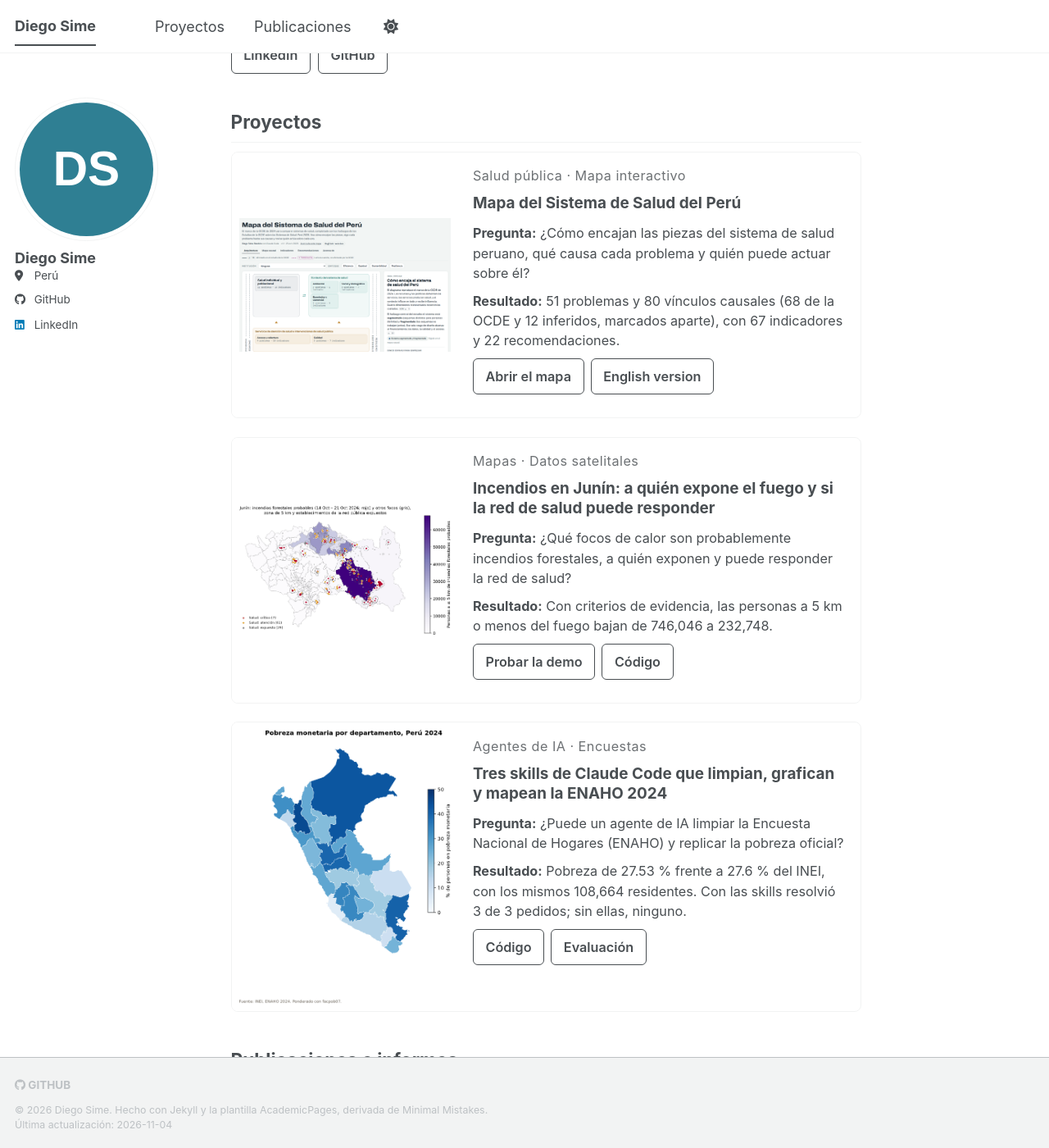
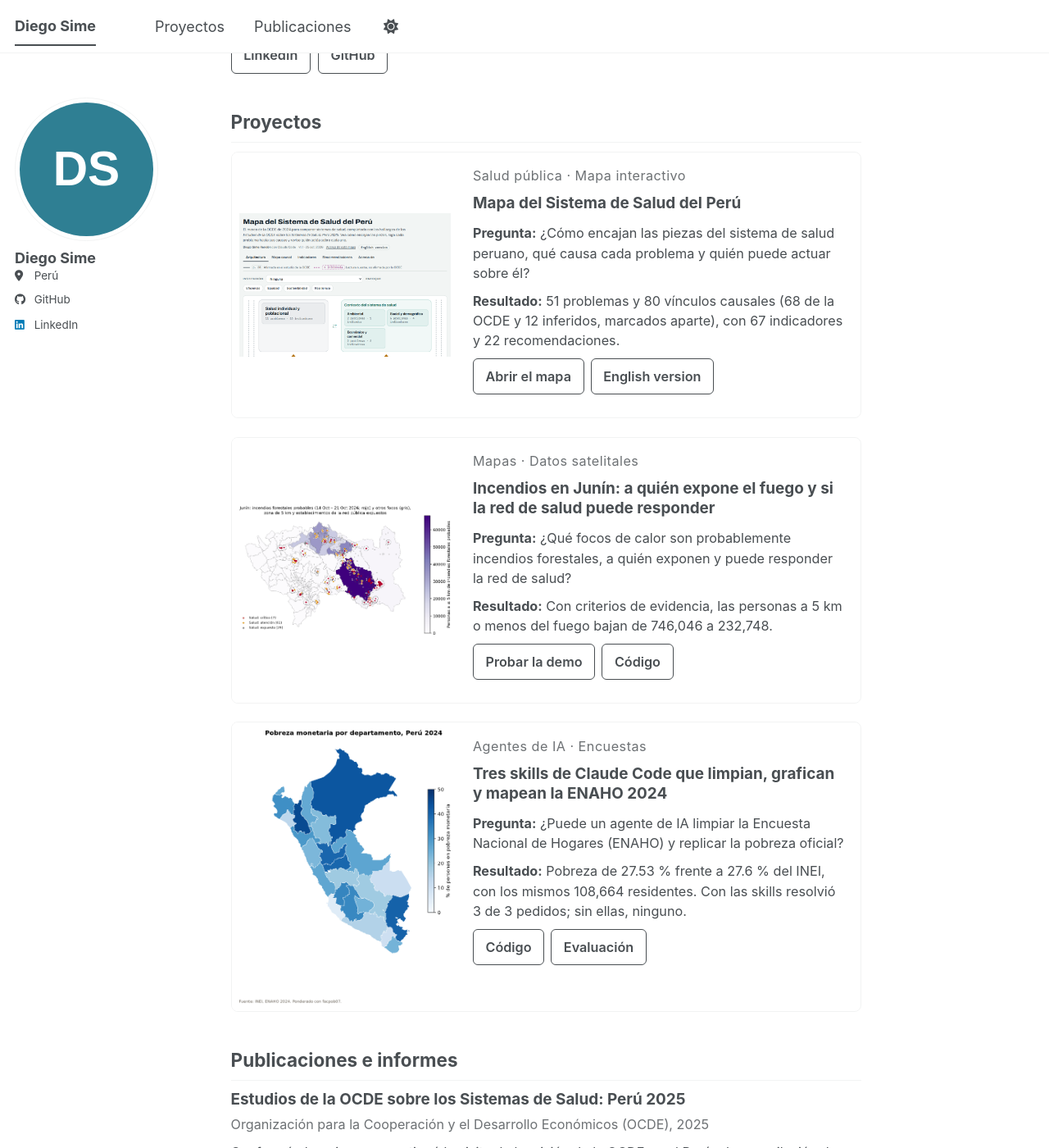
Before and after one commit to diegosimemirror/diegosimemirror.github.io, a Jekyll site: the page built from _pages/about.md, in a window 1280 px wide and 1400 px high, scrolled down 202 px. Shown: the whole window at 82% size. Built offline with Jekyll 4.4.1, drawn with Linux system fonts in a browser that asks for light colours; a script bundle is joined from its source files by our own code; a style sheet for code colours, icons or effects is not loaded.

Commit message:
Corrige detalles vistos en la revisión
- Quita la fecha en inglés de las páginas de proyecto
- Da contraste al botón Enlaces del celular
- Deja el pie de página al final, sin tapar el contenido
- Usa una captura más legible del mapa de salud

Co-Authored-By: Claude Opus 5.5 <noreply@anthropic.com>

```diff
--- a/_layouts/single.html
+++ b/_layouts/single.html
@@ -38,7 +38,7 @@ layout: default
           <p> {{ page.type }}, <i>{{ page.venue }}</i>, {{ page.date | default: "1900-01-01" | date: "%Y" }} </p>
         {% elsif page.venue and page.date %}
           <p>Published in <i>{{ page.venue }}</i>, {{ page.date | default: "1900-01-01" | date: "%Y" }} </p>
-        {% elsif page.date %}
+        {% elsif page.date and page.collection != 'portfolio' %}
           <p class="page__date"><strong><i class="fa fa-fw fa-calendar" aria-hidden="true"></i> {{ site.data.ui-text[site.locale].date_label | default: "Published:" }}</strong> <time datetime="{{ page.date | date_to_xmlschema }}">{{ page.date | default: "1900-01-01" | date: "%B %d, %Y" }}</time></p>
         {% endif %}
         </header>
--- a/_sass/layout/_tarjetas.scss
+++ b/_sass/layout/_tarjetas.scss
@@ -153,3 +153,23 @@
   border: 1px solid var(--global-border-color);
   border-radius: 8px;
 }
+
+/* Botón «Enlaces» del celular: la plantilla lo deja casi invisible.
+   Antes: gris claro sobre blanco | Después: mismo contraste que los demás botones */
+.author__urls-wrapper button.btn--inverse {
+  min-height: 44px;
+  color: var(--global-text-color) !important;
+  border: 1px solid var(--global-text-color) !important;
+  background: transparent !important;
+}
+
+/* Pie de página: la plantilla lo deja fijo y ocupa pantalla mientras se lee.
+   Antes: siempre visible, encima del contenido | Después: solo aparece al final de la página */
+body {
+  padding-bottom: 0;
+}
+
+.page__footer {
+  position: relative;
+  bottom: auto;
+}
--- a/scripts/preparar_imagenes.py
+++ b/scripts/preparar_imagenes.py
@@ -66,10 +66,10 @@ for origen, nombre in figuras.items():
     imagen.save(destino / nombre, optimize=True)
     print(nombre, imagen.size)
 
-# --- Paso 5.1.2: Captura del mapa de salud ---
-# crop(): conserva el encabezado y la arquitectura, y deja fuera el círculo cortado de abajo
+# --- Paso 5.1.2: Captura del mapa de salud (tomada a 900 x 640 para que se lea en la tarjeta) ---
 captura = Image.open(sys.argv[1]).convert("RGB")
-captura = limitar_ancho(captura.crop((0, 0, captura.width, 805)))
+# crop(): deja fuera la franja cortada de la parte inferior
+captura = limitar_ancho(captura.crop((0, 0, captura.width, 608)))
 captura.save(destino / "mapa-salud-peru.png", optimize=True)
 print("mapa-salud-peru.png", captura.size)
 
```
Also changed, not shown: images/proyectos/mapa-salud-peru.png.
